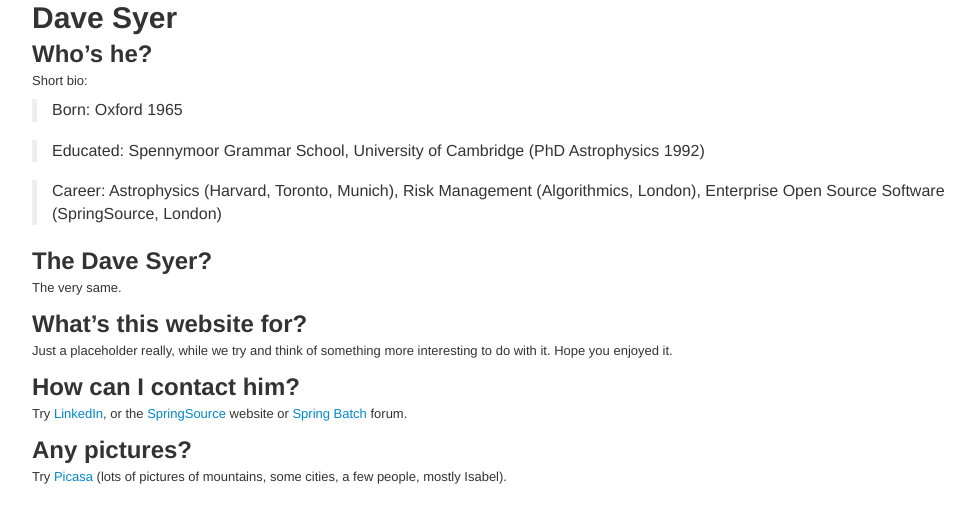
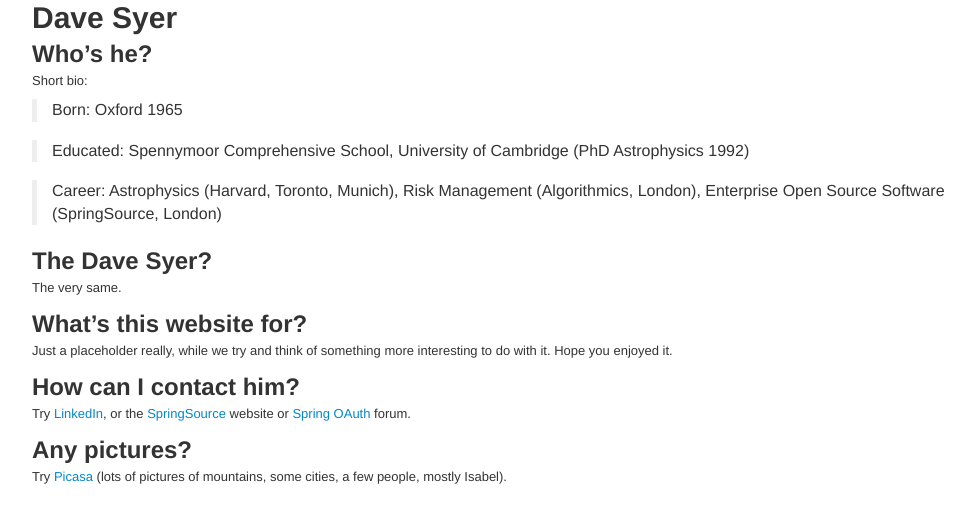
Before and after one commit to dsyer/dsyer.github.io, a Jekyll site: the page built from index.md, in a window 1280 px wide. Shown: the top 523 px of the page, without its empty margins (138-1113 px from the left). Built offline with Jekyll 4.4.1, drawn with Linux system fonts in a browser that asks for light colours.

Commit message:
Update index.md

```diff
--- a/index.md
+++ b/index.md
@@ -11,7 +11,7 @@ Short bio:
 
 >    Born: Oxford 1965
 
->    Educated: Spennymoor Grammar School, University of Cambridge (PhD Astrophysics 1992)
+>    Educated: Spennymoor Comprehensive School, University of Cambridge (PhD Astrophysics 1992)
 
 >    Career: Astrophysics (Harvard, Toronto, Munich), Risk Management (Algorithmics, London), Enterprise Open Source Software (SpringSource, London)
 
@@ -25,7 +25,7 @@ Just a placeholder really, while we try and think of something more interesting
 
 ## How can I contact him?
 
-Try [LinkedIn](http://www.linkedin.com/), or the [SpringSource](http://www.springsource.com/) website or [Spring Batch](http://forum.springsource.org/forumdisplay.php?f=41) forum.
+Try [LinkedIn](http://www.linkedin.com/), or the [SpringSource](http://www.springsource.com/) website or [Spring OAuth](http://forum.springsource.org/forumdisplay.php?f=79) forum.
 
 ## Any pictures?
 
```
